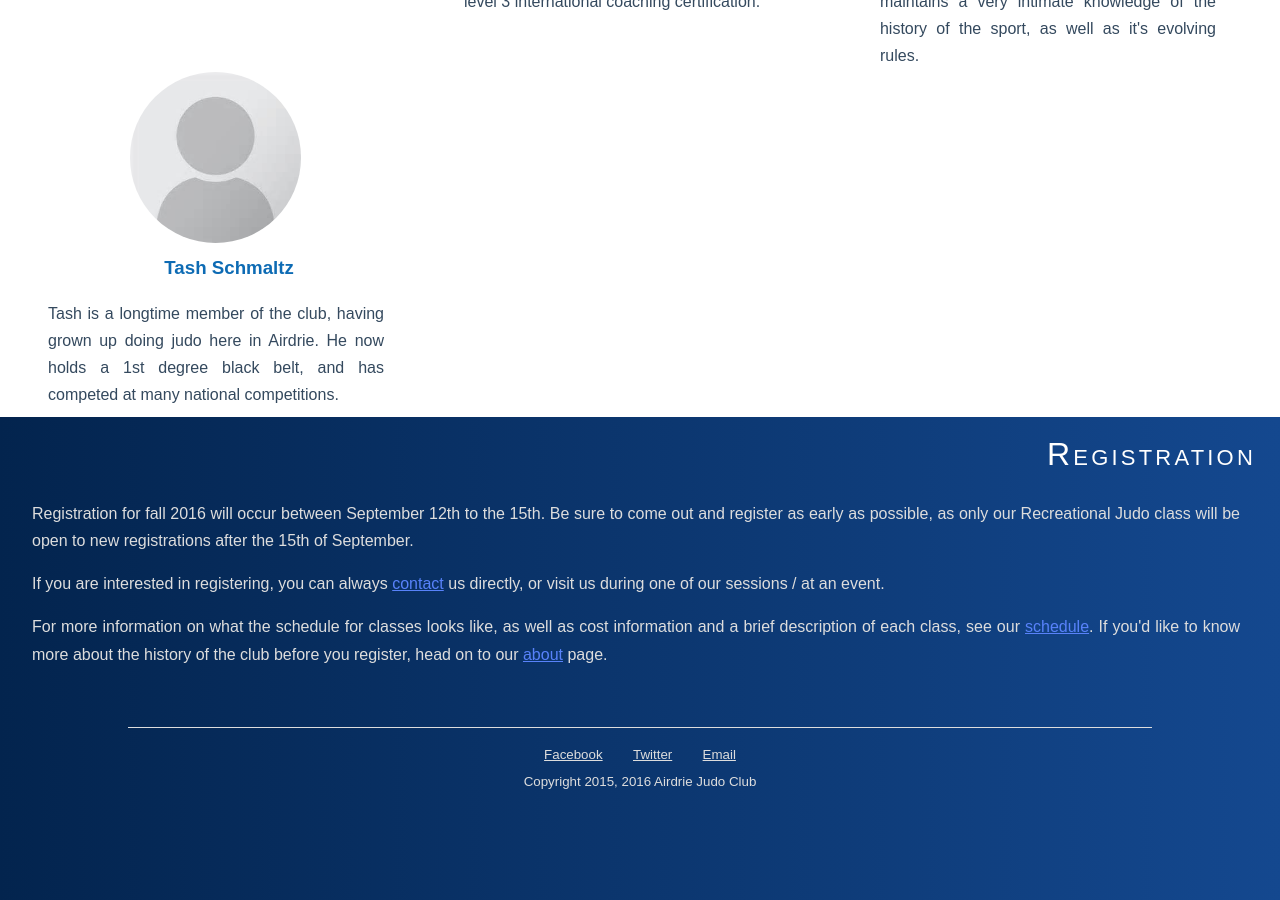
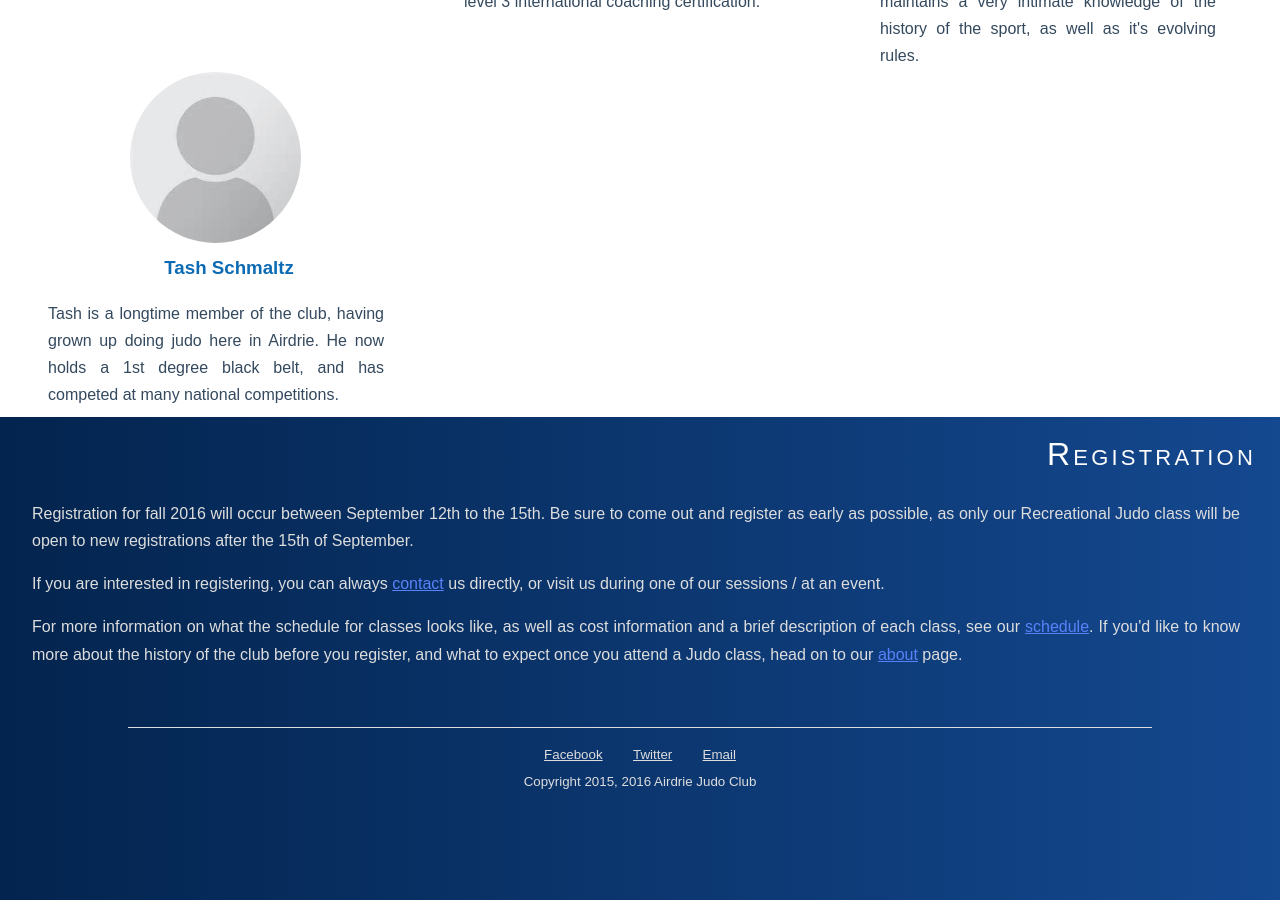
Before and after one commit to ThatGeoGuy/airdrie-judo, a Jekyll site: the page built from index.html, in a window 1280 px wide and 900 px high, scrolled down 2337 px. Built offline with Jekyll 4.4.1, drawn with Linux system fonts in a browser that asks for light colours; nearby versions of some CDN libraries.

Commit message:
Adds blurb about "what to expect"

```diff
--- a/index.html
+++ b/index.html
@@ -138,7 +138,8 @@ stylesheets:
           well as cost information and a brief description of each class, see
           our <a href='{{ site.baseurl }}/class-and-fees'>schedule</a>. If you'd
           like to know more about the history of the club before you register,
-          head on to our <a href='{{ site.baseurl }}/about'>about</a> page.
+          and what to expect once you attend a Judo class, head on to
+          our <a href='{{ site.baseurl }}/about'>about</a> page.
         </p>
       </div>
     </div>
```
